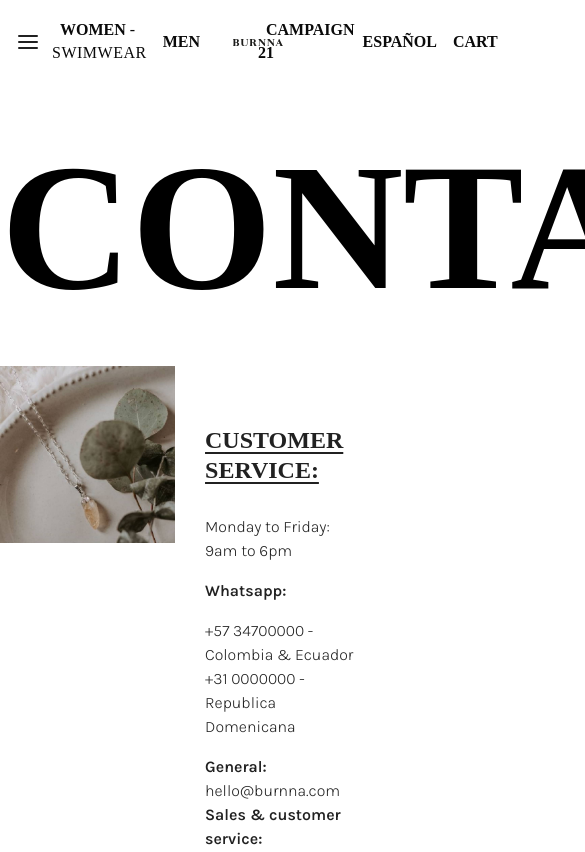
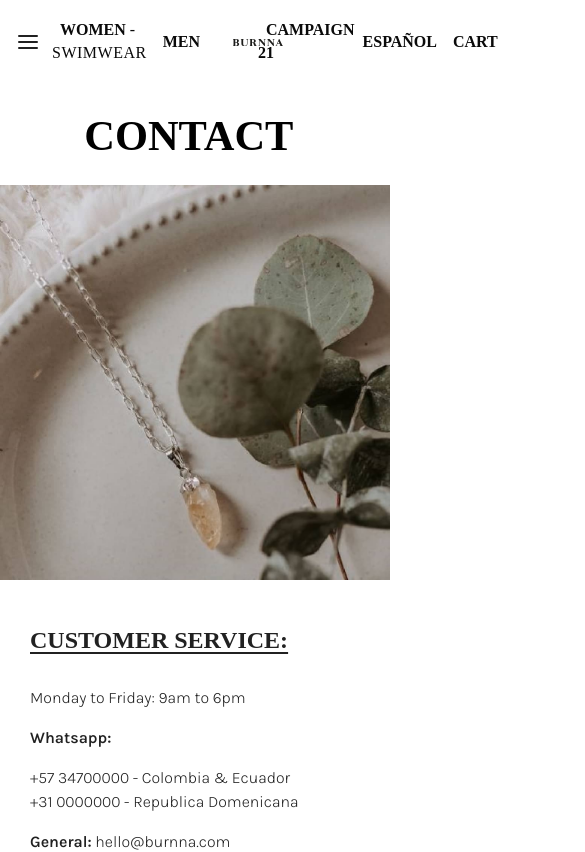
Before and after one commit to christiandp7/burnna-website, a React (Create React App) app: page /contact in a window 390 px wide. Shown: the top 852 px of the page, 585 px wide, since content can reach past the window. Built offline with nearby package versions, Linux system fonts and the light colour scheme.

Commit message:
Done - Contact page ready

```diff
--- a/src/assets/svg/Title.jsx
+++ b/src/assets/svg/HugeTitle.jsx
@@ -23,8 +23,8 @@ export const HugeTitleAbout = () => (
 export const HugeTitleContact = () => (
 	<svg
 		xmlns="http://www.w3.org/2000/svg"
-		width="944"
-		height="276"
+		width="100%"
+		height="auto"
 		viewBox="0 0 944 276">
 		<text
 			id="Contact"
--- a/src/pages/Contact.jsx
+++ b/src/pages/Contact.jsx
@@ -1,6 +1,7 @@
 import React from 'react'
 import Grid from '@material-ui/core/Grid'
 import Typography from '@material-ui/core/Typography'
+import Container from '@material-ui/core/Container'
 import Link from '@material-ui/core/Link'
 import { makeStyles } from '@material-ui/core/styles'
 // import Grid from '@material-ui/core/Grid'
@@ -11,7 +12,7 @@ import MainLayout from '../layouts/MainLayout'
 import Heading from '../components/Typography/Heading'
 // assets
 import contactImg from '../assets/images/contact/contact-img.jpg'
-import { HugeTitleAbout, HugeTitleContact } from '../assets/svg/Title'
+import { HugeTitleAbout, HugeTitleContact } from '../assets/svg/HugeTitle'
 // import HugeTitle from '../components/Typography/HugeTitle'
 
 const Contact = () => {
@@ -19,11 +20,11 @@ const Contact = () => {
 	return (
 		<MainLayout>
 			{/* <HugeTitle>Contact</HugeTitle> */}
-			<div className={classes.titleWrapper}>
+			<Container className={classes.titleWrapper}>
 				<HugeTitleContact />
-			</div>
+			</Container>
 			<Grid container>
-				<Grid item xs>
+				<Grid item xs={12} md={6}>
 					<LazyLoadImage
 						className={classes.image}
 						src={contactImg}
@@ -32,7 +33,7 @@ const Contact = () => {
 						effect="blur"
 					/>
 				</Grid>
-				<Grid item xs>
+				<Grid item xs={12} md={6}>
 					<div className={classes.rteWrapper}>
 						<div className={classes.rte}>
 							<Heading>CUSTOMER SERVICE:</Heading>
@@ -95,7 +96,15 @@ const Contact = () => {
 
 const useStyles = makeStyles(theme => ({
 	titleWrapper: {
+		maxWidth: '65%',
 		textAlign: 'center',
+		marginTop: '18px',
+		marginBottom: '12px',
+		[theme.breakpoints.up('md')]: {
+			maxWidth: '50%',
+			marginTop: '30px',
+			marginBottom: '20px',
+		},
 	},
 	image: {
 		width: '100%',
@@ -108,7 +117,6 @@ const useStyles = makeStyles(theme => ({
 	},
 	rte: {
 		padding: '40px 30px',
-		paddingTop: '60px',
 		'& p': {
 			marginBottom: '16px',
 		},
```
Also changed, not shown: src/components/Typography/HugeTitle.jsx (deleted, +0 -34 lines).
